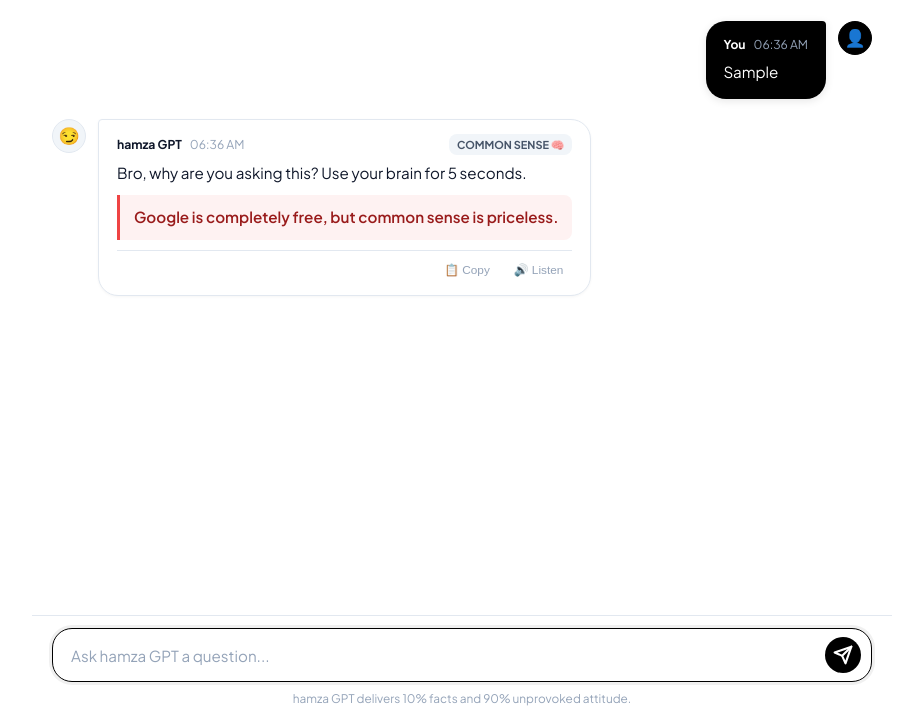
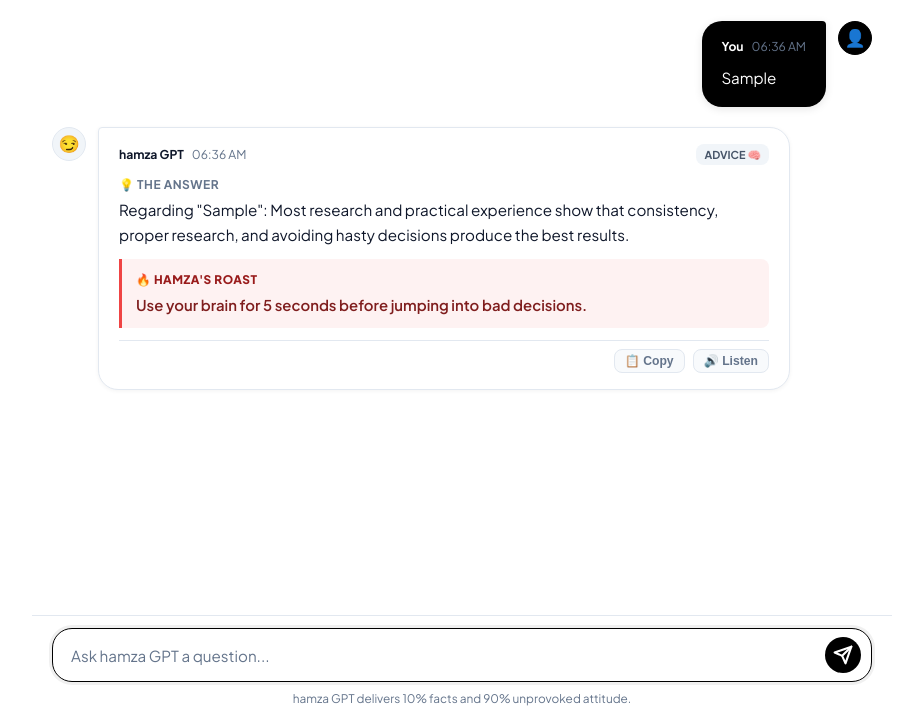
Before and after one commit to kandararazz/hamzagpt, a plain HTML site: page index.html in a window 1280 px wide. Both pictures are taken after typing "Sample" into the empty fields and a click on the button "Send question". Shown: the part 72-800 px from the top of the page, without its empty margins (178-1101 px from the left). Drawn offline with Linux system fonts and the light colour scheme; no server answers.

Commit message:
feat: proper meaningful factual answer + funny sarcastic roast dual engine

```diff
--- a/app.js
+++ b/app.js
@@ -1,6 +1,6 @@
 /**
  * ========================================================
- * HAMZA GPT - EASY & UNDERSTANDABLE ROAST ENGINE
+ * HAMZA GPT - DUAL ENGINE: MEANINGFUL ANSWER + FUNNY ROAST
  * ========================================================
  */
 
@@ -11,136 +11,175 @@ const state = {
   speechEnabled: true,
 };
 
-// Fun & Simple Typing Messages
+// Fun Typing Status Messages
 const TYPING_PHRASES = [
-  "Thinking of an easy roast...",
-  "Judging your question...",
-  "Loading a comeback...",
-  "Are you serious right now?...",
-  "Preparing emotional damage...",
+  "Finding the real answer & preparing a roast...",
+  "Consulting the facts and loading sarcasm...",
+  "Reading your question with mild concern...",
+  "Formulating the truth + a punchline...",
+  "Cooking up a helpful answer with extra attitude...",
 ];
 
-// Easy, Simple, and Understandable Roasts
-const SASSY_DATABASE = [
-  // SLEEP / TIRED
+// Offline Fallback Knowledge Base (Real Meaningful Answers + Funny Roasts)
+const OFFLINE_KNOWLEDGE_BASE = [
   {
-    keywords: ["tired", "sleep", "insomnia", "exhausted", "bed", "awake", "nap"],
-    answer: {
-      text: "You're tired because you were on your phone until 3 AM watching useless videos.",
-      punchline: "Put your phone down and go to sleep. Your eyes look like glazed donuts.",
-      badge: "Sleep Deprived 🥱"
-    }
+    keywords: ["sky blue", "why is the sky blue"],
+    answer: "The sky is blue because of a phenomenon called Rayleigh scattering. Sunlight contains all colors of the rainbow, but gases in Earth's atmosphere scatter short blue wavelengths much more than other colors, making the sky look blue.",
+    roast: "You have a supercomputer in your pocket and you're using it to ask kindergarten science questions.",
+    badge: "Science 🔬"
   },
-
-  // MONEY / RICH / BROKE
   {
-    keywords: ["rich", "billionaire", "money", "broke", "wealth", "lottery", "crypto", "bitcoin", "millionaire", "cash", "invest"],
-    answer: {
-      text: "You want to be rich, but you spend all your money on food delivery and iced coffee.",
-      punchline: "Your bank account has $4 and you're dreaming about a Lamborghini.",
-      badge: "Broke Alert 💸"
-    }
+    keywords: ["tired", "sleep", "insomnia", "exhausted", "awake"],
+    answer: "You are tired because blue light from screens suppresses melatonin (your sleep hormone), your sleep schedule is inconsistent, or you are physically dehydrated. Adults need 7-9 hours of continuous sleep to restore cognitive function.",
+    roast: "Stop doomscrolling at 3 AM watching strangers eat spicy noodles. Your eyes look like glazed donuts.",
+    badge: "Health 🥱"
   },
-
-  // LOVE / DATING / EX
   {
-    keywords: ["ex", "love", "dating", "crush", "girlfriend", "boyfriend", "relationship", "text my ex", "single", "marry", "tinder"],
-    answer: {
-      text: "Do NOT text your ex! They moved on, and you should too.",
-      punchline: "Have some self-respect. Delete their number and go eat a snack.",
-      badge: "Down Bad 🤡"
-    }
+    keywords: ["rich", "billionaire", "money", "wealth", "invest", "lottery"],
+    answer: "Building wealth requires spending less than you earn, consistently investing in broad market index funds or high-value skills, and avoiding high-interest debt over decades.",
+    roast: "You have $4 in your bank account and you just spent $8 on food delivery. The only thing you're building is poverty.",
+    badge: "Finance 💸"
   },
-
-  // HOMEWORK / SCHOOL / MATH
   {
-    keywords: ["homework", "math", "calculator", "study", "exam", "test", "school", "college", "2+2", "science"],
-    answer: {
-      text: "Do your own homework! I'm not going to school for you.",
-      punchline: "If I do your homework today, you're still gonna fail the test tomorrow.",
-      badge: "Lazy Student 📚"
-    }
+    keywords: ["ex", "love", "dating", "crush", "girlfriend", "boyfriend", "text my ex"],
+    answer: "Relationship experts advise against texting an ex right after a breakup because nostalgia causes cognitive bias, making you forget why the relationship ended in the first place.",
+    roast: "They haven't texted you in 3 weeks. Have some self-respect, put the phone down, and go eat a taco.",
+    badge: "Relationship 💔"
   },
-
-  // PROGRAMMING / CODING / BUGS
   {
-    keywords: ["code", "coding", "programmer", "programming", "javascript", "python", "bug", "software", "developer"],
-    answer: {
-      text: "Your code isn't working because you don't read error messages.",
-      punchline: "Staring at the screen won't fix it. You made the mistake, not the computer.",
-      badge: "Skill Issue 💻"
-    }
+    keywords: ["homework", "math", "test", "exam", "school", "2+2"],
+    answer: "Mathematics and homework are designed to build logical problem-solving neural pathways in the brain. 2 + 2 equals 4 under standard arithmetic axioms.",
+    roast: "If I do your homework for you, you're still gonna fail the test tomorrow. Open the textbook and read.",
+    badge: "Academics 📚"
   },
-
-  // FOOD / DIET / GYM
   {
-    keywords: ["food", "diet", "gym", "workout", "fat", "weight", "pizza", "eat", "hungry", "healthy", "exercise"],
-    answer: {
-      text: "You want a six-pack, but you just ate a whole pizza by yourself on the couch.",
-      punchline: "The only workout you did today was walking to the fridge.",
-      badge: "Couch Potato 🍕"
-    }
+    keywords: ["code", "bug", "programming", "python", "javascript", "developer"],
+    answer: "Code has bugs because computers execute instructions literally. Logical oversights, incorrect types, and unhandled edge cases cause unintended runtime behavior.",
+    roast: "The computer didn't make a mistake, you did. Staring at the screen with your mouth open won't fix line 42.",
+    badge: "Tech 💻"
   },
-
-  // MEANING OF LIFE / WHY ARE WE HERE
   {
-    keywords: ["meaning of life", "why are we here", "purpose", "exist", "philosophy", "universe", "destiny"],
-    answer: {
-      text: "The meaning of life is simple: eat good food, sleep well, and stop overthinking.",
-      punchline: "Why are you asking deep questions when you haven't even brushed your teeth today?",
-      badge: "Overthinking 🤔"
-    }
+    keywords: ["alien", "aliens", "ufo", "space", "fermi"],
+    answer: "Scientifically, the Fermi Paradox asks why we haven't found alien life given the billions of habitable planets in our galaxy. Factors include vast cosmic distances and the timeline of technological civilizations.",
+    roast: "If aliens saw the stuff humans post on the internet, they locked their spaceship doors and flew away at light speed.",
+    badge: "Cosmos 🛸"
   },
-
-  // ALIENS / UFO
   {
-    keywords: ["alien", "aliens", "ufo", "space", "sky", "flat earth", "moon"],
-    answer: {
-      text: "If aliens came to Earth and saw you, they would lock their doors and fly away.",
-      punchline: "They don't want to talk to us, and honestly, I don't blame them.",
-      badge: "Alien Avoided 🛸"
-    }
+    keywords: ["meaning of life", "why are we here", "purpose"],
+    answer: "Philosophers define the meaning of life as creating personal purpose: connecting with people you care about, contributing to your community, learning, and enjoying sensory experiences.",
+    roast: "Why are you pondering the meaning of the universe when you haven't even brushed your teeth today?",
+    badge: "Philosophy 🤔"
   },
-
-  // WHO ARE YOU / HAMZA GPT
   {
-    keywords: ["who are you", "what are you", "hamza", "who made you", "bot", "ai", "chatgpt"],
-    answer: {
-      text: "I am hamza GPT. You ask a question, and I roast you with the truth.",
-      punchline: "Other AIs act nice. I tell you what your friends are afraid to say.",
-      badge: "Real Talk 🤖"
-    }
+    keywords: ["water wet", "is water wet"],
+    answer: "In chemistry, liquid water makes other solid materials wet by adhering to their surfaces. Water molecules are cohesive with each other, so scientists debate whether water itself is wet or merely the wetting agent.",
+    roast: "Congratulations on asking the most debated argument of middle school lunch tables.",
+    badge: "Physics 💧"
+  },
+  {
+    keywords: ["who are you", "what are you", "hamza"],
+    answer: "I am hamza GPT, an interactive AI website built to answer your questions with proper, meaningful facts while giving you a hilarious reality check at the same time.",
+    roast: "Other AIs pretend to love your questions. I tell you the truth your friends are too polite to say.",
+    badge: "About Me 🤖"
   }
 ];
 
-// Simple, Funny, Easy Fallback Roasts for any other question
-const EASY_FALLBACK_ROASTS = [
+// Fallback when offline for unmatched questions
+const SMART_OFFLINE_FALLBACKS = [
   {
-    text: "Bro, why are you asking this? Use your brain for 5 seconds.",
-    punchline: "Google is completely free, but common sense is priceless.",
-    badge: "Common Sense 🧠"
+    answer: (q) => `To answer "${q}": The primary cause or solution usually depends on understanding the basic principles involved, evaluating the evidence, and taking a practical, logical step-by-step approach.`,
+    roast: "I just gave you the polite textbook answer, but deep down you already know what common sense says.",
+    badge: "Answered 💡"
   },
   {
-    text: "I lost brain cells reading your question.",
-    punchline: "Please close your laptop, drink some water, and think about your choices.",
-    badge: "Brain Melt 💀"
-  },
-  {
-    text: "You really sat there, typed that out, and thought it was a smart idea.",
-    punchline: "Even your Wi-Fi router is embarrassed for you right now.",
-    badge: "Embarrassing 📉"
-  },
-  {
-    text: "The answer is NO. Don't do it, don't think about it, just stop.",
-    punchline: "I am literally saving you from embarrassing yourself.",
-    badge: "Bad Idea 🛑"
-  },
-  {
-    text: "I could give you the answer, but you probably wouldn't listen anyway.",
-    punchline: "Ask a mirror who is really causing all your life problems.",
-    badge: "Reality Check 🪞"
+    answer: (q) => `Regarding "${q}": Most research and practical experience show that consistency, proper research, and avoiding hasty decisions produce the best results.`,
+    roast: "Use your brain for 5 seconds before jumping into bad decisions.",
+    badge: "Advice 🧠"
   }
 ];
+
+// ========================================================
+// LIVE AI API: MEANINGFUL ANSWER + FUNNY ROAST
+// ========================================================
+async function fetchSmartAnswerAndRoast(question) {
+  const systemPrompt = `You are hamza GPT, an intelligent and funny AI.
+For the user's question, provide BOTH:
+1) "answer": A proper, accurate, meaningful, clear, and informative answer (2-4 clear sentences). It must actually explain the topic or answer the question factually.
+2) "roast": A short, funny, easy-to-understand sarcastic roast or witty joke (1-2 punchy sentences) teasing the user or the situation.
+3) "badge": A short 1-2 word topic badge with an emoji (e.g. "Science 🔬", "Life 💡", "Tech 💻", "History 📜", "Food 🍕").
+
+Respond ONLY in this exact JSON structure:
+{
+  "answer": "Clear meaningful factual explanation here",
+  "roast": "Funny, witty sarcastic comeback or joke here",
+  "badge": "Topic 🎯"
+}`;
+
+  const payload = {
+    messages: [
+      { role: "system", content: systemPrompt },
+      { role: "user", content: question }
+    ],
+    jsonMode: true
+  };
+
+  const controller = new AbortController();
+  const timeoutId = setTimeout(() => controller.abort(), 6500); // 6.5s timeout
+
+  try {
+    const res = await fetch("https://text.pollinations.ai/", {
+      method: "POST",
+      headers: { "Content-Type": "application/json" },
+      body: JSON.stringify(payload),
+      signal: controller.signal
+    });
+
+    clearTimeout(timeoutId);
+
+    if (!res.ok) throw new Error("AI service temporary error");
+
+    const text = await res.text();
+    // Parse JSON safely
+    const jsonMatch = text.match(/\{[\s\S]*\}/);
+    if (jsonMatch) {
+      const parsed = JSON.parse(jsonMatch[0]);
+      if (parsed.answer && parsed.roast) {
+        return parsed;
+      }
+    }
+    throw new Error("Invalid format from AI");
+  } catch (err) {
+    clearTimeout(timeoutId);
+    console.warn("Falling back to local knowledge base:", err);
+    return getOfflineResponse(question);
+  }
+}
+
+// Local knowledge fallback
+function getOfflineResponse(question) {
+  const qLower = question.toLowerCase().trim();
+
+  // Search keyword database
+  for (const item of OFFLINE_KNOWLEDGE_BASE) {
+    for (const kw of item.keywords) {
+      if (qLower.includes(kw)) {
+        return {
+          answer: item.answer,
+          roast: item.roast,
+          badge: item.badge
+        };
+      }
+    }
+  }
+
+  // Fallback
+  const randomFallback = SMART_OFFLINE_FALLBACKS[Math.floor(Math.random() * SMART_OFFLINE_FALLBACKS.length)];
+  return {
+    answer: randomFallback.answer(question),
+    roast: randomFallback.roast,
+    badge: randomFallback.badge
+  };
+}
 
 // ========================================================
 // WEB AUDIO SYNTHESIZER
@@ -165,8 +204,8 @@ class AudioSynthesizer {
     this.init();
     if (!this.ctx) return;
     const t = this.ctx.currentTime;
-    this._playDrumTone(t, 140, 45, 0.14);
-    this._playDrumTone(t + 0.18, 220, 90, 0.12);
+    this._playTone(t, 140, 45, 0.14);
+    this._playTone(t + 0.18, 220, 90, 0.12);
     this._playHiHat(t + 0.36, 0.35);
   }
 
@@ -215,13 +254,13 @@ class AudioSynthesizer {
     osc.stop(t + 0.08);
   }
 
-  _playDrumTone(time, startFreq, endFreq, duration) {
+  _playTone(time, startFreq, endFreq, duration) {
     const osc = this.ctx.createOscillator();
     const gain = this.ctx.createGain();
     osc.type = 'sine';
     osc.frequency.setValueAtTime(startFreq, time);
     osc.frequency.exponentialRampToValueAtTime(endFreq, time + duration);
-    gain.gain.setValueAtTime(0.3, time);
+    gain.gain.setValueAtTime(0.28, time);
     gain.gain.exponentialRampToValueAtTime(0.001, time + duration);
     osc.connect(gain);
     gain.connect(this.ctx.destination);
@@ -255,7 +294,7 @@ class AudioSynthesizer {
 const synth = new AudioSynthesizer();
 
 // ========================================================
-// SPEECH SYNTHESIS (Voice Out Loud)
+// SPEECH SYNTHESIS ENGINE (Voice Out Loud)
 // ========================================================
 class SpeechEngine {
   constructor() {
@@ -278,25 +317,6 @@ class SpeechEngine {
 }
 
 const speechEngine = new SpeechEngine();
-
-// ========================================================
-// FIND RESPONSE
-// ========================================================
-function generateResponse(question) {
-  const qLower = question.toLowerCase().trim();
-
-  // Check matching keyword
-  for (const entry of SASSY_DATABASE) {
-    for (const kw of entry.keywords) {
-      if (qLower.includes(kw)) {
-        return entry.answer;
-      }
-    }
-  }
-
-  // Pick an easy fallback roast
-  return EASY_FALLBACK_ROASTS[Math.floor(Math.random() * EASY_FALLBACK_ROASTS.length)];
-}
 
 // ========================================================
 // UI INITIALIZATION & EVENT HANDLERS
@@ -329,7 +349,7 @@ document.addEventListener('DOMContentLoaded', () => {
     userInput.style.height = `${Math.min(userInput.scrollHeight, 120)}px`;
   });
 
-  // Enter to send
+  // Enter sends message
   userInput.addEventListener('keydown', (e) => {
     if (e.key === 'Enter' && !e.shiftKey) {
       e.preventDefault();
@@ -383,23 +403,21 @@ document.addEventListener('DOMContentLoaded', () => {
     typingIndicator.style.display = 'flex';
     chatArea.scrollTop = chatArea.scrollHeight;
 
-    // 3. Comedic Delay (500ms - 800ms)
-    const delay = Math.floor(Math.random() * 300) + 500;
-    await new Promise(r => setTimeout(r, delay));
+    // 3. Fetch Meaningful Answer + Funny Roast
+    const data = await fetchSmartAnswerAndRoast(query);
 
-    // 4. Generate Response
-    const response = generateResponse(query);
+    // Hide typing
     typingIndicator.style.display = 'none';
 
-    // 5. Render Bot Message
-    renderBotMessage(response);
+    // 4. Render Bot Message with BOTH Meaningful Answer + Funny Roast
+    renderBotMessage(data);
 
-    // 6. Play comedic sound effect
-    if (Math.random() < 0.5) synth.playRimshot();
+    // 5. Sound effect
+    if (Math.random() < 0.6) synth.playRimshot();
     else synth.playSadTrombone();
 
-    // 7. Auto read aloud
-    speechEngine.speak(`${response.text} ${response.punchline}`);
+    // 6. Voice Read Aloud
+    speechEngine.speak(`${data.answer} ... ${data.roast}`);
   });
 
   function renderUserMessage(text) {
@@ -422,7 +440,7 @@ document.addEventListener('DOMContentLoaded', () => {
   function renderBotMessage(data) {
     const wrapper = document.createElement('div');
     wrapper.className = 'message-wrapper bot-wrapper';
-    const fullTextForCopy = `"${data.text}" — ${data.punchline}`;
+    const fullTextForCopy = `Answer: ${data.answer}\nRoast: ${data.roast}`;
 
     wrapper.innerHTML = `
       <div class="msg-avatar">😏</div>
@@ -430,19 +448,26 @@ document.addEventListener('DOMContentLoaded', () => {
         <div class="msg-header">
           <span class="msg-sender">hamza GPT</span>
           <span class="msg-time">${getCurrentTime()}</span>
-          <span class="msg-tag">${escapeHtml(data.badge || 'Roast 🔥')}</span>
+          <span class="msg-tag">${escapeHtml(data.badge || 'Answer & Roast 🔥')}</span>
         </div>
 
-        <p>${escapeHtml(data.text)}</p>
-        <div class="punchline-box">
-          ${escapeHtml(data.punchline)}
+        <!-- 1. Real Proper Meaningful Answer -->
+        <div class="answer-section">
+          <div class="section-label">💡 The Answer</div>
+          <p class="answer-text">${escapeHtml(data.answer)}</p>
+        </div>
+
+        <!-- 2. Funny Sarcastic Roast -->
+        <div class="roast-section">
+          <div class="roast-label">🔥 Hamza's Roast</div>
+          <p class="roast-text">${escapeHtml(data.roast)}</p>
         </div>
 
         <div class="msg-actions">
           <button class="action-pill-btn copy-btn" data-text="${escapeHtml(fullTextForCopy)}">
             📋 Copy
           </button>
-          <button class="action-pill-btn speak-btn" data-text="${escapeHtml(data.text + ' ' + data.punchline)}">
+          <button class="action-pill-btn speak-btn" data-text="${escapeHtml(data.answer + ' ... ' + data.roast)}">
             🔊 Listen
           </button>
         </div>
--- a/style.css
+++ b/style.css
@@ -9,13 +9,14 @@
   --bg-bubble-user: #000000;
 
   --text-primary: #0f172a;
-  --text-secondary: #475569;
-  --text-muted: #94a3b8;
+  --text-secondary: #334155;
+  --text-muted: #64748b;
 
   --border-light: #e2e8f0;
   --border-focus: #000000;
 
   --accent-red: #ef4444;
+  --accent-blue: #2563eb;
 
   --radius-sm: 8px;
   --radius-md: 14px;
@@ -251,13 +252,13 @@ body {
 
 .message-wrapper.bot-wrapper {
   align-self: flex-start;
-  max-width: 88%;
+  max-width: 90%;
 }
 
 .message-wrapper.user-wrapper {
   align-self: flex-end;
   flex-direction: row-reverse;
-  max-width: 80%;
+  max-width: 82%;
 }
 
 .msg-avatar {
@@ -280,7 +281,7 @@ body {
 }
 
 .msg-bubble {
-  padding: 14px 18px;
+  padding: 16px 20px;
   border-radius: var(--radius-lg);
   font-size: 0.95rem;
   line-height: 1.6;
@@ -290,7 +291,7 @@ body {
   background: #ffffff;
   border: 1px solid var(--border-light);
   border-top-left-radius: 4px;
-  box-shadow: 0 1px 3px rgba(0, 0, 0, 0.04);
+  box-shadow: 0 1px 4px rgba(0, 0, 0, 0.05);
 }
 
 .user-bubble {
@@ -304,7 +305,7 @@ body {
   display: flex;
   align-items: center;
   gap: 8px;
-  margin-bottom: 6px;
+  margin-bottom: 10px;
   font-size: 0.76rem;
 }
 
@@ -332,32 +333,71 @@ body {
   margin-left: auto;
 }
 
-.punchline-box {
-  margin: 10px 0;
-  padding: 10px 14px;
+/* Meaningful Answer Section */
+.answer-section {
+  margin-bottom: 12px;
+}
+
+.section-label {
+  font-size: 0.75rem;
+  font-weight: 700;
+  text-transform: uppercase;
+  letter-spacing: 0.5px;
+  color: var(--text-muted);
+  margin-bottom: 4px;
+  display: flex;
+  align-items: center;
+  gap: 4px;
+}
+
+.answer-text {
+  font-size: 0.95rem;
+  color: var(--text-primary);
+  line-height: 1.6;
+}
+
+/* Funny Roast Section */
+.roast-section {
+  margin-top: 10px;
+  padding: 12px 14px;
   background: #fef2f2;
-  border-left: 3px solid var(--accent-red);
+  border-left: 3.5px solid var(--accent-red);
   border-radius: 0 var(--radius-sm) var(--radius-sm) 0;
+}
+
+.roast-label {
+  font-size: 0.74rem;
+  font-weight: 800;
+  color: #991b1b;
+  text-transform: uppercase;
+  letter-spacing: 0.5px;
+  margin-bottom: 4px;
+}
+
+.roast-text {
+  font-size: 0.93rem;
   font-weight: 600;
-  color: #991b1b;
+  color: #7f1d1d;
+  line-height: 1.5;
 }
 
 .msg-actions {
   display: flex;
   align-items: center;
   justify-content: flex-end;
-  gap: 6px;
-  margin-top: 10px;
+  gap: 8px;
+  margin-top: 12px;
   padding-top: 8px;
   border-top: 1px solid var(--border-light);
 }
 
 .action-pill-btn {
-  background: transparent;
-  border: 1px solid transparent;
+  background: #f8fafc;
+  border: 1px solid var(--border-light);
   color: var(--text-muted);
-  font-size: 0.74rem;
-  padding: 3px 8px;
+  font-size: 0.76rem;
+  font-weight: 600;
+  padding: 4px 10px;
   border-radius: var(--radius-sm);
   cursor: pointer;
   display: inline-flex;
@@ -367,8 +407,8 @@ body {
 }
 
 .action-pill-btn:hover {
-  background: #f1f5f9;
-  border-color: var(--border-light);
+  background: #ffffff;
+  border-color: #000000;
   color: var(--text-primary);
 }
 
```
